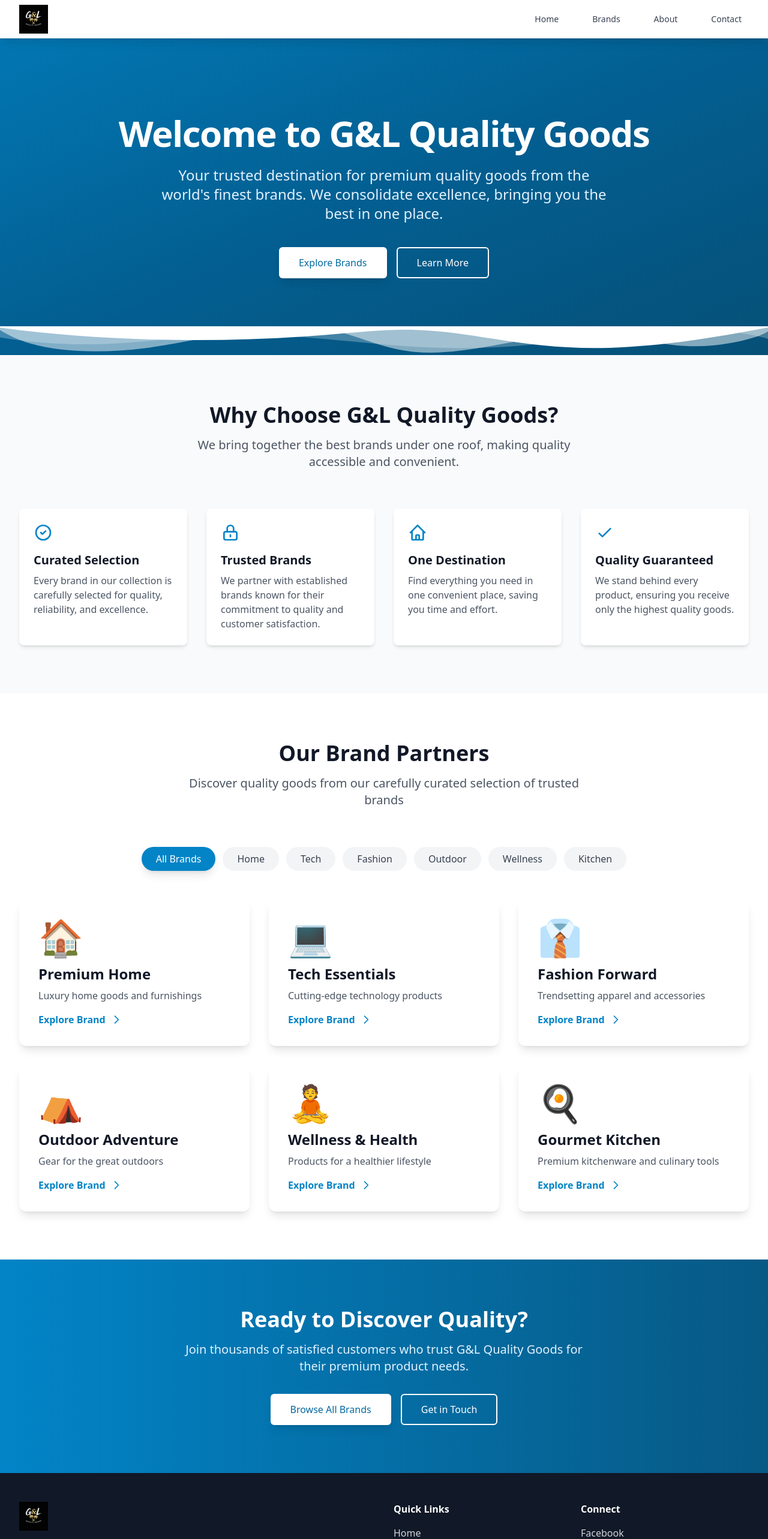
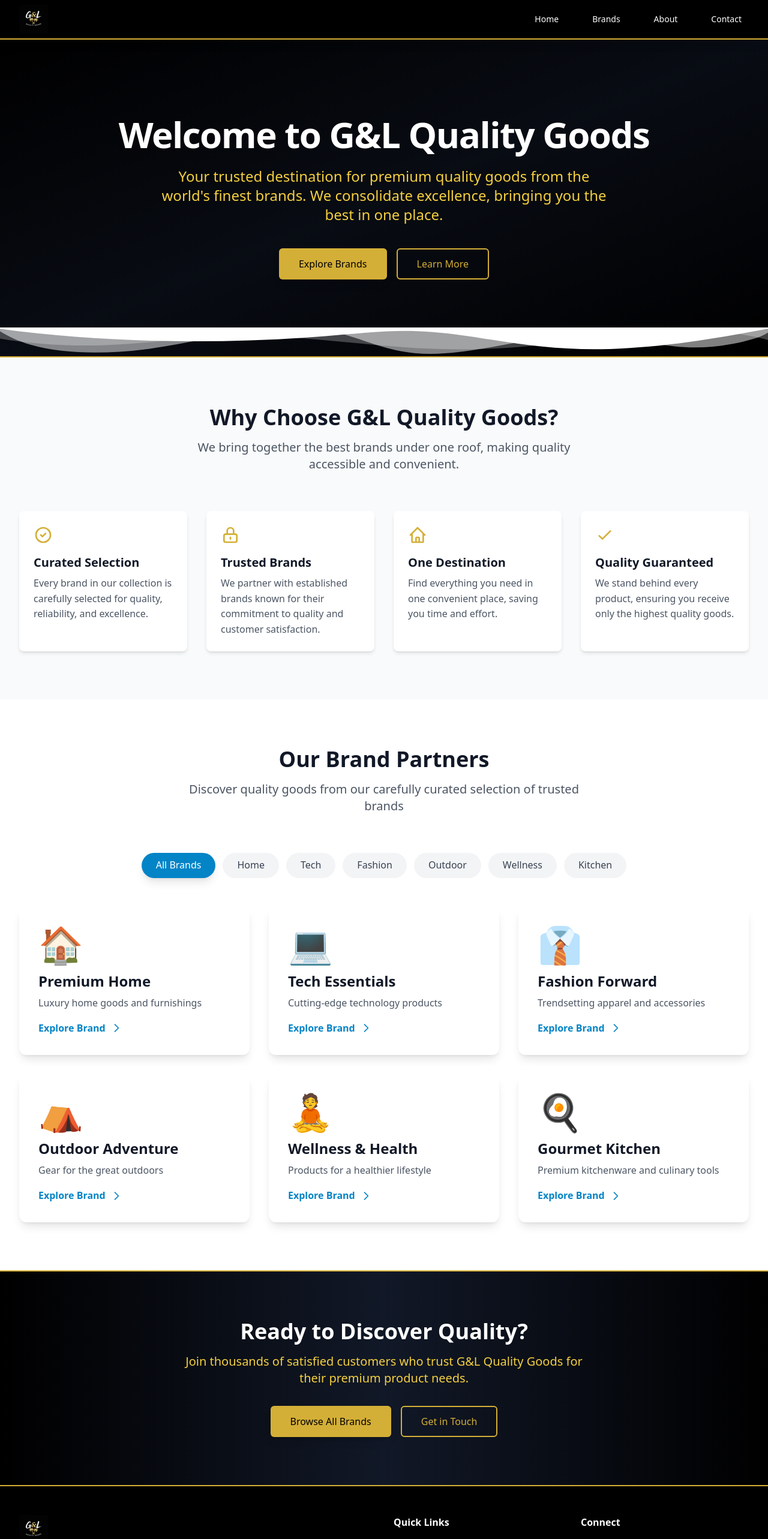
Before and after one commit to daltonnlopezz/G-L_Quality_Goods, a Next.js app: page / in a window 1280 px wide. Shown: the top 2566 px of the page at 60% size. Built offline with nearby package versions, Linux system fonts and the light colour scheme.

Commit message:
Apply black and gold theme to match original design

```diff
--- a/app/globals.css
+++ b/app/globals.css
@@ -3,19 +3,21 @@
 @tailwind utilities;
 
 :root {
-  --foreground-rgb: 0, 0, 0;
-  --background-start-rgb: 255, 255, 255;
-  --background-end-rgb: 255, 255, 255;
+  --black: #000000;
+  --gold: #d4af37;
+  --gold-light: #f4d03f;
+  --gold-dark: #b8860b;
+  --white: #ffffff;
+  --gray-light: #f5f5f5;
+  --gray-medium: #666666;
+  --gray-dark: #333333;
 }
 
 body {
-  color: rgb(var(--foreground-rgb));
-  background: linear-gradient(
-      to bottom,
-      transparent,
-      rgb(var(--background-end-rgb))
-    )
-    rgb(var(--background-start-rgb));
+  font-family: -apple-system, BlinkMacSystemFont, 'Segoe UI', Roboto, 'Helvetica Neue', Arial, sans-serif;
+  line-height: 1.6;
+  color: var(--gray-dark);
+  background-color: var(--white);
 }
 
 @layer utilities {
--- a/components/CTA.tsx
+++ b/components/CTA.tsx
@@ -1,23 +1,23 @@
 export default function CTA() {
   return (
-    <section className="py-20 bg-gradient-to-r from-primary-600 to-primary-800 text-white">
+    <section className="py-20 bg-gradient-to-r from-black via-gray-900 to-black text-white border-t-2 border-gold">
       <div className="max-w-7xl mx-auto px-4 sm:px-6 lg:px-8 text-center">
         <h2 className="text-3xl sm:text-4xl font-extrabold mb-4">
           Ready to Discover Quality?
         </h2>
-        <p className="text-xl text-primary-100 mb-8 max-w-2xl mx-auto">
+        <p className="text-xl text-gold-light mb-8 max-w-2xl mx-auto">
           Join thousands of satisfied customers who trust G&L Quality Goods for their premium product needs.
         </p>
         <div className="flex flex-col sm:flex-row gap-4 justify-center">
           <a
             href="/brands"
-            className="inline-flex items-center justify-center px-8 py-3 border border-transparent text-base font-medium rounded-md text-primary-700 bg-white hover:bg-primary-50 transition duration-150 ease-in-out shadow-lg hover:shadow-xl"
+            className="inline-flex items-center justify-center px-8 py-3 border border-transparent text-base font-medium rounded-md text-black bg-gold hover:bg-gold-light transition duration-150 ease-in-out shadow-lg hover:shadow-xl"
           >
             Browse All Brands
           </a>
           <a
             href="/contact"
-            className="inline-flex items-center justify-center px-8 py-3 border-2 border-white text-base font-medium rounded-md text-white bg-transparent hover:bg-white hover:text-primary-700 transition duration-150 ease-in-out"
+            className="inline-flex items-center justify-center px-8 py-3 border-2 border-gold text-base font-medium rounded-md text-gold bg-transparent hover:bg-gold hover:text-black transition duration-150 ease-in-out"
           >
             Get in Touch
           </a>
--- a/components/Features.tsx
+++ b/components/Features.tsx
@@ -55,7 +55,7 @@ export default function Features() {
               key={index}
               className="bg-white p-6 rounded-lg shadow-md hover:shadow-xl transition-shadow duration-300"
             >
-              <div className="text-primary-600 mb-4">{feature.icon}</div>
+              <div className="text-gold mb-4">{feature.icon}</div>
               <h3 className="text-xl font-semibold text-gray-900 mb-2">{feature.title}</h3>
               <p className="text-gray-600">{feature.description}</p>
             </div>
--- a/components/Footer.tsx
+++ b/components/Footer.tsx
@@ -3,7 +3,7 @@ import Image from 'next/image'
 
 export default function Footer() {
   return (
-    <footer className="bg-gray-900 text-gray-300">
+    <footer className="bg-black text-gray-300 border-t-2 border-gold">
       <div className="max-w-7xl mx-auto px-4 sm:px-6 lg:px-8 py-12">
         <div className="grid grid-cols-1 md:grid-cols-4 gap-8">
           <div className="col-span-1 md:col-span-2">
@@ -24,22 +24,22 @@ export default function Footer() {
             <h4 className="text-white font-semibold mb-4">Quick Links</h4>
             <ul className="space-y-2">
               <li>
-                <Link href="/" className="hover:text-white transition">
+                <Link href="/" className="hover:text-gold transition">
                   Home
                 </Link>
               </li>
               <li>
-                <Link href="/brands" className="hover:text-white transition">
+                <Link href="/brands" className="hover:text-gold transition">
                   Brands
                 </Link>
               </li>
               <li>
-                <Link href="/about" className="hover:text-white transition">
+                <Link href="/about" className="hover:text-gold transition">
                   About
                 </Link>
               </li>
               <li>
-                <Link href="/contact" className="hover:text-white transition">
+                <Link href="/contact" className="hover:text-gold transition">
                   Contact
                 </Link>
               </li>
@@ -50,22 +50,22 @@ export default function Footer() {
             <h4 className="text-white font-semibold mb-4">Connect</h4>
             <ul className="space-y-2">
               <li>
-                <a href="#" className="hover:text-white transition">
+                <a href="#" className="hover:text-gold transition">
                   Facebook
                 </a>
               </li>
               <li>
-                <a href="#" className="hover:text-white transition">
+                <a href="#" className="hover:text-gold transition">
                   Twitter
                 </a>
               </li>
               <li>
-                <a href="#" className="hover:text-white transition">
+                <a href="#" className="hover:text-gold transition">
                   Instagram
                 </a>
               </li>
               <li>
-                <a href="#" className="hover:text-white transition">
+                <a href="#" className="hover:text-gold transition">
                   LinkedIn
                 </a>
               </li>
--- a/components/Hero.tsx
+++ b/components/Hero.tsx
@@ -1,26 +1,26 @@
 export default function Hero() {
   return (
-    <section className="relative bg-gradient-to-br from-primary-600 via-primary-700 to-primary-800 text-white">
-      <div className="absolute inset-0 bg-black opacity-10"></div>
+    <section className="relative bg-gradient-to-br from-black via-gray-900 to-black text-white border-b-2 border-gold">
+      <div className="absolute inset-0 bg-black opacity-50"></div>
       <div className="relative max-w-7xl mx-auto px-4 sm:px-6 lg:px-8 py-24 sm:py-32">
         <div className="text-center">
           <h1 className="text-4xl sm:text-5xl md:text-6xl font-extrabold tracking-tight mb-6">
             Welcome to G&L Quality Goods
           </h1>
-          <p className="mt-6 text-xl sm:text-2xl text-primary-100 max-w-3xl mx-auto">
+          <p className="mt-6 text-xl sm:text-2xl text-gold-light max-w-3xl mx-auto">
             Your trusted destination for premium quality goods from the world's finest brands.
             We consolidate excellence, bringing you the best in one place.
           </p>
           <div className="mt-10 flex flex-col sm:flex-row gap-4 justify-center">
             <a
               href="#brands"
-              className="inline-flex items-center justify-center px-8 py-3 border border-transparent text-base font-medium rounded-md text-primary-700 bg-white hover:bg-primary-50 transition duration-150 ease-in-out shadow-lg hover:shadow-xl"
+              className="inline-flex items-center justify-center px-8 py-3 border border-transparent text-base font-medium rounded-md text-black bg-gold hover:bg-gold-light transition duration-150 ease-in-out shadow-lg hover:shadow-xl"
             >
               Explore Brands
             </a>
             <a
               href="#about"
-              className="inline-flex items-center justify-center px-8 py-3 border-2 border-white text-base font-medium rounded-md text-white bg-transparent hover:bg-white hover:text-primary-700 transition duration-150 ease-in-out"
+              className="inline-flex items-center justify-center px-8 py-3 border-2 border-gold text-base font-medium rounded-md text-gold bg-transparent hover:bg-gold hover:text-black transition duration-150 ease-in-out"
             >
               Learn More
             </a>
--- a/components/Navbar.tsx
+++ b/components/Navbar.tsx
@@ -8,7 +8,7 @@ export default function Navbar() {
   const [isOpen, setIsOpen] = useState(false)
 
   return (
-    <nav className="bg-white shadow-lg sticky top-0 z-50">
+    <nav className="bg-black shadow-lg sticky top-0 z-50 border-b-2 border-gold">
       <div className="max-w-7xl mx-auto px-4 sm:px-6 lg:px-8">
         <div className="flex justify-between h-16">
           <div className="flex items-center">
@@ -26,16 +26,16 @@ export default function Navbar() {
 
           {/* Desktop Navigation */}
           <div className="hidden md:flex md:items-center md:space-x-8">
-            <Link href="/" className="text-gray-700 hover:text-primary-600 px-3 py-2 text-sm font-medium transition">
+            <Link href="/" className="text-white hover:text-gold px-3 py-2 text-sm font-medium transition">
               Home
             </Link>
-            <Link href="/brands" className="text-gray-700 hover:text-primary-600 px-3 py-2 text-sm font-medium transition">
+            <Link href="/brands" className="text-white hover:text-gold px-3 py-2 text-sm font-medium transition">
               Brands
             </Link>
-            <Link href="/about" className="text-gray-700 hover:text-primary-600 px-3 py-2 text-sm font-medium transition">
+            <Link href="/about" className="text-white hover:text-gold px-3 py-2 text-sm font-medium transition">
               About
             </Link>
-            <Link href="/contact" className="text-gray-700 hover:text-primary-600 px-3 py-2 text-sm font-medium transition">
+            <Link href="/contact" className="text-white hover:text-gold px-3 py-2 text-sm font-medium transition">
               Contact
             </Link>
           </div>
@@ -44,7 +44,7 @@ export default function Navbar() {
           <div className="md:hidden flex items-center">
             <button
               onClick={() => setIsOpen(!isOpen)}
-              className="inline-flex items-center justify-center p-2 rounded-md text-gray-700 hover:text-primary-600 hover:bg-gray-100 focus:outline-none focus:ring-2 focus:ring-inset focus:ring-primary-500"
+              className="inline-flex items-center justify-center p-2 rounded-md text-white hover:text-gold hover:bg-gray-900 focus:outline-none focus:ring-2 focus:ring-inset focus:ring-gold"
             >
               <svg
                 className={`${isOpen ? 'hidden' : 'block'} h-6 w-6`}
@@ -72,31 +72,31 @@ export default function Navbar() {
       {/* Mobile menu */}
       {isOpen && (
         <div className="md:hidden">
-          <div className="px-2 pt-2 pb-3 space-y-1 sm:px-3 bg-white border-t">
+          <div className="px-2 pt-2 pb-3 space-y-1 sm:px-3 bg-black border-t border-gold">
             <Link
               href="/"
-              className="text-gray-700 hover:text-primary-600 block px-3 py-2 text-base font-medium"
+              className="text-white hover:text-gold block px-3 py-2 text-base font-medium"
               onClick={() => setIsOpen(false)}
             >
               Home
             </Link>
             <Link
               href="/brands"
-              className="text-gray-700 hover:text-primary-600 block px-3 py-2 text-base font-medium"
+              className="text-white hover:text-gold block px-3 py-2 text-base font-medium"
               onClick={() => setIsOpen(false)}
             >
               Brands
             </Link>
             <Link
               href="/about"
-              className="text-gray-700 hover:text-primary-600 block px-3 py-2 text-base font-medium"
+              className="text-white hover:text-gold block px-3 py-2 text-base font-medium"
               onClick={() => setIsOpen(false)}
             >
               About
             </Link>
             <Link
               href="/contact"
-              className="text-gray-700 hover:text-primary-600 block px-3 py-2 text-base font-medium"
+              className="text-white hover:text-gold block px-3 py-2 text-base font-medium"
               onClick={() => setIsOpen(false)}
             >
               Contact
--- a/tailwind.config.js
+++ b/tailwind.config.js
@@ -8,6 +8,11 @@ module.exports = {
   theme: {
     extend: {
       colors: {
+        gold: {
+          DEFAULT: '#d4af37',
+          light: '#f4d03f',
+          dark: '#b8860b',
+        },
         primary: {
           50: '#f0f9ff',
           100: '#e0f2fe',
```
